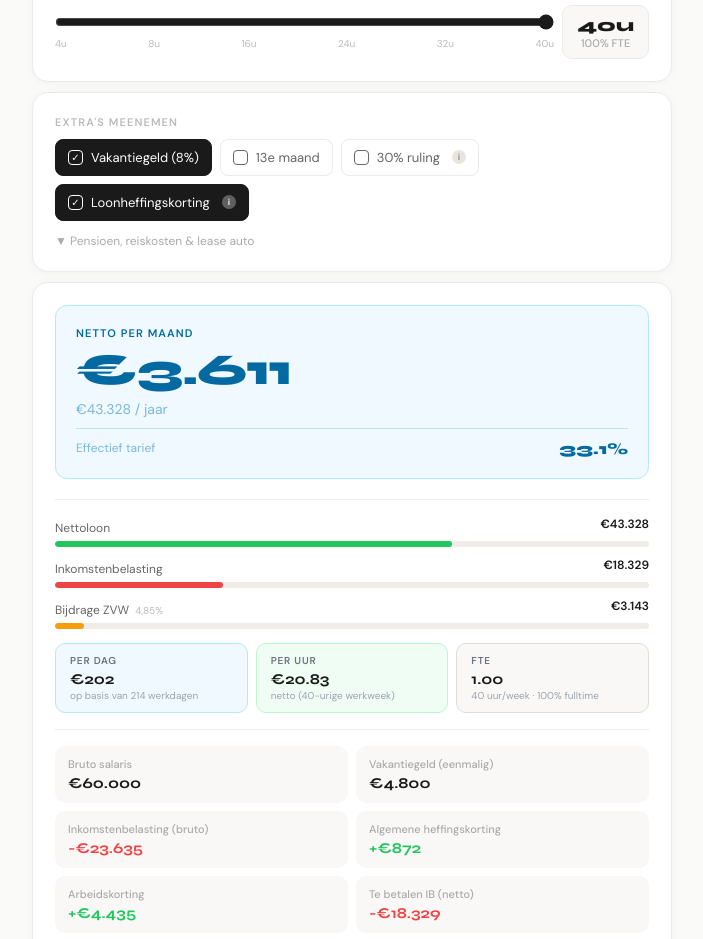
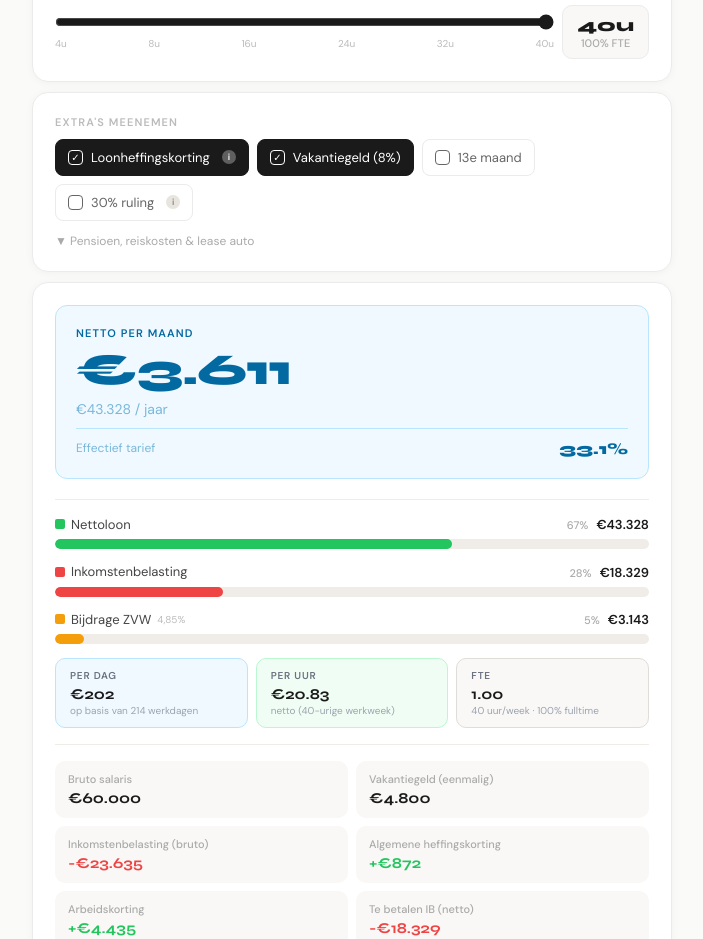
Before and after one commit to nexiotools/looncheck, a React (Vite) app: page / in a window 1280 px wide. Shown: the part 780-1719 px from the top of the page, without its empty margins (288-991 px from the left). Built offline with nearby package versions, Linux system fonts and the light colour scheme.

Commit message:
Update App.jsx

```diff
--- a/src/App.jsx
+++ b/src/App.jsx
@@ -52,7 +52,7 @@ const T = {
     holidayPay: "Vakantiegeld (8%)", thirteenth: "13e maand", ruling30: "30% ruling",
     loonheffingskorting: "Loonheffingskorting",
     loonheffingskortingInfo: "De loonheffingskorting verlaagt je belasting. Je mag dit slechts bij één werkgever tegelijk toepassen. Bij een tweede baan of uitkering zet je dit uit.",
-    ruling30Info: "30% van het brutoloon is belastingvrij als kostenvergoeding. Alleen voor expats met een geldige beschikking.",
+    ruling30Info: "30% ruling: belastingvrij percentage van het brutoloon voor expats. Fase 1 (maand 1-20): 30%, Fase 2 (maand 21-40): 20%, Fase 3 (maand 41-60): 10%. Min. brutosalaris €68.590 (of €52.139 voor <30 jaar met master). Max. €262.000.",
     advancedToggle: "Pensioen, reiskosten & lease auto",
     pensionLabel: "Pensioenpremie werknemer", pensionSuffix: "% van bruto", pensionHint: "Gemiddeld 4-8% in NL",
     travelLabel: "Reiskostenvergoeding", kmLabel: "Km enkele reis", kmHint: "Thuis → werk",
@@ -108,7 +108,7 @@ const T = {
     holidayPay: "Holiday pay (8%)", thirteenth: "13th month bonus", ruling30: "30% ruling",
     loonheffingskorting: "Tax credit (loonheffingskorting)",
     loonheffingskortingInfo: "The tax credit reduces your income tax. You may only apply this at one employer at a time. Turn it off for a second job or benefit.",
-    ruling30Info: "30% of gross salary is tax-free as expense allowance. Only for expats with a valid ruling.",
+    ruling30Info: "30% ruling: tax-free allowance for expats. Phase 1 (months 1-20): 30%, Phase 2 (months 21-40): 20%, Phase 3 (months 41-60): 10%. Min. gross salary €68,590 (or €52,139 for under-30 with Master's). Max. €262,000.",
     advancedToggle: "Pension, travel & company car",
     pensionLabel: "Employee pension contribution", pensionSuffix: "% of gross", pensionHint: "Average 4-8% in NL",
     travelLabel: "Travel allowance", kmLabel: "One-way distance", kmHint: "Home → work",
@@ -191,22 +191,44 @@ function calcTax(taxable, cfg, applyLoonheffingskorting = true) {
   };
 }
 
-function calcEmployee({ brutoJaar, year, includeVakantie, include13th, pensioenpremie, reiskostenKm, reiskostenDagen, leaseWaarde, leaseType, ruling30, hoursPerWeek = 40, applyLoonheffingskorting = true }) {
+function calcEmployee({ brutoJaar, year, includeVakantie, include13th, pensioenpremie, reiskostenKm, reiskostenDagen, leaseWaarde, leaseType, ruling30, ruling30Phase = 1, hoursPerWeek = 40, applyLoonheffingskorting = true }) {
   const cfg = TAX_CONFIG[parseInt(year)];
   const fte = hoursPerWeek / 40;
 
-  // brutoJaar is the ACTUAL salary for this FTE (already scaled)
-  // e.g. if full-time is €60k and FTE=0.5, brutoJaar should be €30k
-  const brutoTaxable = brutoJaar * (ruling30 ? 0.70 : 1.0);
+  // Holiday pay and 13th month are part of the total wage package
   const vakantiegeld = includeVakantie ? brutoJaar * 0.08 : 0;
   const dertiendeMaand = include13th ? brutoJaar / 12 : 0;
+  const totalBruto = brutoJaar + vakantiegeld + dertiendeMaand;
   const pensioenbedrag = Math.round(brutoJaar * (pensioenpremie / 100));
   const bijtelling = leaseWaarde > 0 ? Math.round(leaseWaarde * (leaseType === "elektrisch" ? cfg.lease_bijtelling_elektrisch : cfg.lease_bijtelling_overig)) : 0;
 
-  const totalBruto = brutoTaxable + vakantiegeld + dertiendeMaand;
-  const taxableIncome = Math.max(0, totalBruto - pensioenbedrag + bijtelling);
+  // 30% ruling: tapered since 2024
+  // Phase 1 (months 1-20): 30% tax-free, Phase 2 (months 21-40): 20%, Phase 3 (months 41-60): 10%
+  // Applies to total wage package incl. vakantiegeld and 13th month
+  // WNT cap: max €262,000 gross (2026)
+  // Minimum salary (taxable): €48,013 regular, €36,497 under-30 Master's
+  const WNT_CAP = 262000;
+  const RULING_MIN_TAXABLE = 48013; // 2026 regular minimum taxable salary
+  const rulingRates = [0.30, 0.20, 0.10];
+  const rulingRate = ruling30 ? rulingRates[Math.min(ruling30Phase - 1, 2)] : 0;
 
+  let taxFreeAmount = 0;
+  let brutoTaxable = totalBruto;
+
+  if (ruling30 && rulingRate > 0) {
+    const cappedBruto = Math.min(totalBruto, WNT_CAP);
+    const potentialTaxable = cappedBruto * (1 - rulingRate);
+    // Taxable must be at least MIN_TAXABLE — apply floor
+    const actualTaxable = Math.max(potentialTaxable, RULING_MIN_TAXABLE);
+    taxFreeAmount = Math.max(0, cappedBruto - actualTaxable);
+    // Income above WNT cap is fully taxable
+    brutoTaxable = actualTaxable + Math.max(0, totalBruto - WNT_CAP);
+  }
+
+  const taxableIncome = Math.max(0, brutoTaxable - pensioenbedrag + bijtelling);
   const tax = calcTax(taxableIncome, cfg, applyLoonheffingskorting);
+
+  // ZVW is always on full totalBruto (not reduced by ruling)
   const zvw = Math.round(Math.min(totalBruto, cfg.zvwMax) * cfg.zvwEmployee);
 
   const maxDays = Math.round(cfg.reiskosten_max_days * fte);
@@ -225,6 +247,8 @@ function calcEmployee({ brutoJaar, year, includeVakantie, include13th, pensioenp
     pensioenbedrag,
     bijtelling,
     reiskostenJaar,
+    taxFreeAmount: Math.round(taxFreeAmount),
+    rulingRate,
     ...tax,
     zvw,
     nettoJaar: Math.round(nettoJaar),
@@ -277,13 +301,20 @@ function fmt(n) { return "€" + Math.round(n).toLocaleString("nl-NL"); }
 function Bar({ label, value, total, color, sublabel }) {
   const pct = total > 0 ? Math.min(100, (value / total) * 100) : 0;
   return (
-    <div style={{ marginBottom: 10 }}>
-      <div style={{ display: "flex", justifyContent: "space-between", marginBottom: 4 }}>
-        <div><span style={{ fontSize: 12, color: "#666" }}>{label}</span>{sublabel && <span style={{ fontSize: 10, color: "#bbb", marginLeft: 6 }}>{sublabel}</span>}</div>
-        <span style={{ fontSize: 12, color: "#1a1a1a", fontWeight: 600 }}>{fmt(value)}</span>
+    <div style={{ marginBottom: 14 }}>
+      <div style={{ display: "flex", justifyContent: "space-between", alignItems: "baseline", marginBottom: 6 }}>
+        <div style={{ display: "flex", alignItems: "center", gap: 6 }}>
+          <div style={{ width: 10, height: 10, borderRadius: 2, background: color, flexShrink: 0 }} />
+          <span style={{ fontSize: 13, color: "#444", fontWeight: 400 }}>{label}</span>
+          {sublabel && <span style={{ fontSize: 10, color: "#bbb" }}>{sublabel}</span>}
+        </div>
+        <div style={{ display: "flex", alignItems: "baseline", gap: 8 }}>
+          <span style={{ fontSize: 11, color: "#aaa", fontWeight: 500 }}>{Math.round(pct)}%</span>
+          <span style={{ fontSize: 13, color: "#1a1a1a", fontWeight: 700 }}>{fmt(value)}</span>
+        </div>
       </div>
-      <div style={{ height: 6, background: "#f0ede8", borderRadius: 3, overflow: "hidden" }}>
-        <div style={{ height: "100%", width: `${pct}%`, background: color, borderRadius: 3, transition: "width 0.6s ease" }} />
+      <div style={{ height: 10, background: "#f0ede8", borderRadius: 5, overflow: "hidden" }}>
+        <div style={{ height: "100%", width: `${pct}%`, background: color, borderRadius: 5, transition: "width 0.6s ease" }} />
       </div>
     </div>
   );
@@ -298,15 +329,16 @@ function Toggle({ label, on, onClick, info }) {
         {label}
         {info && (
           <span
-            onClick={e => { e.stopPropagation(); setShowInfo(!showInfo); }}
+            onMouseEnter={() => setShowInfo(true)}
+            onMouseLeave={() => setShowInfo(false)}
+            onClick={e => e.stopPropagation()}
             style={{ marginLeft: 4, width: 14, height: 14, borderRadius: "50%", background: on ? "rgba(255,255,255,0.3)" : "#e8e4de", display: "inline-flex", alignItems: "center", justifyContent: "center", fontSize: 9, fontWeight: 700, cursor: "help", color: on ? "#fff" : "#888", flexShrink: 0 }}
           >i</span>
         )}
       </label>
       {showInfo && info && (
-        <div style={{ position: "absolute", top: "100%", left: 0, zIndex: 10, background: "#fff", border: "1px solid #e8e4de", borderRadius: 8, padding: "10px 12px", fontSize: 12, color: "#444", lineHeight: 1.6, maxWidth: 260, marginTop: 4, boxShadow: "0 4px 16px rgba(0,0,0,0.1)" }}>
+        <div style={{ position: "absolute", bottom: "100%", left: 0, zIndex: 100, background: "#fff", border: "1px solid #e8e4de", borderRadius: 8, padding: "10px 12px", fontSize: 12, color: "#444", lineHeight: 1.6, width: 280, marginBottom: 4, boxShadow: "0 4px 16px rgba(0,0,0,0.15)" }}>
           {info}
-          <button onClick={() => setShowInfo(false)} style={{ display: "block", marginTop: 6, background: "transparent", border: "none", color: "#aaa", fontSize: 11, cursor: "pointer", padding: 0 }}>✕ Sluiten</button>
         </div>
       )}
     </div>
@@ -374,6 +406,7 @@ export default function App() {
   const [leaseWaarde, setLeaseWaarde] = useState(0);
   const [leaseType, setLeaseType] = useState("overig");
   const [ruling30, setRuling30] = useState(false);
+  const [ruling30Phase, setRuling30Phase] = useState(1);
   const [applyLoonheffingskorting, setApplyLoonheffingskorting] = useState(true);
   const [showAdvanced, setShowAdvanced] = useState(false);
 
@@ -390,7 +423,7 @@ export default function App() {
   const cfg = TAX_CONFIG[parseInt(year)];
   const otherYear = year === "2026" ? "2025" : "2026";
 
-  const employeeParams = { year, includeVakantie, include13th, pensioenpremie, reiskostenKm, reiskostenDagen, leaseWaarde, leaseType, ruling30, hoursPerWeek, applyLoonheffingskorting };
+  const employeeParams = { year, includeVakantie, include13th, pensioenpremie, reiskostenKm, reiskostenDagen, leaseWaarde, leaseType, ruling30, ruling30Phase, hoursPerWeek, applyLoonheffingskorting };
 
   const getJaarBruto = () => {
     const val = parseFloat(bruto.replace(/\./g, "").replace(",", ".")) || 0;
@@ -418,7 +451,7 @@ export default function App() {
       if (nettoTarget <= 0) { setResult(null); return; }
       setResult(calcBrutoFromNetto({ nettoJaarTarget: nettoTarget, ...employeeParams }));
     }
-  }, [mode, direction, year, bruto, nettoInput, inputMode, hoursPerWeek, includeVakantie, include13th, pensioenpremie, reiskostenKm, reiskostenDagen, leaseWaarde, leaseType, ruling30, applyLoonheffingskorting, uurtarief, uurPerWeek]);
+  }, [mode, direction, year, bruto, nettoInput, inputMode, hoursPerWeek, includeVakantie, include13th, pensioenpremie, reiskostenKm, reiskostenDagen, leaseWaarde, leaseType, ruling30, ruling30Phase, applyLoonheffingskorting, uurtarief, uurPerWeek]);
 
   useEffect(() => {
     if (!showCompare || !result) return;
@@ -613,10 +646,32 @@ export default function App() {
           <div className="card" style={{ animationDelay: "0.15s" }}>
             <div className="field-label" style={{ marginBottom: 10 }}>{t.extras}</div>
             <div className="toggle-row">
+              <Toggle label={t.loonheffingskorting} on={applyLoonheffingskorting} onClick={() => setApplyLoonheffingskorting(!applyLoonheffingskorting)} info={t.loonheffingskortingInfo} />
               <Toggle label={t.holidayPay} on={includeVakantie} onClick={() => setIncludeVakantie(!includeVakantie)} />
               <Toggle label={t.thirteenth} on={include13th} onClick={() => setInclude13th(!include13th)} />
-              <Toggle label={t.ruling30} on={ruling30} onClick={() => setRuling30(!ruling30)} info={t.ruling30Info} />
-              <Toggle label={t.loonheffingskorting} on={applyLoonheffingskorting} onClick={() => setApplyLoonheffingskorting(!applyLoonheffingskorting)} info={t.loonheffingskortingInfo} />
+              <div>
+                <Toggle label={t.ruling30} on={ruling30} onClick={() => setRuling30(!ruling30)} info={t.ruling30Info} />
+                {ruling30 && (
+                  <div style={{ display: "flex", gap: 6, marginTop: 8, marginLeft: 2 }}>
+                    {[
+                      { phase: 1, label: lang === "nl" ? "Fase 1 · 30%" : "Phase 1 · 30%", months: lang === "nl" ? "mnd 1–20" : "mo 1–20" },
+                      { phase: 2, label: lang === "nl" ? "Fase 2 · 20%" : "Phase 2 · 20%", months: lang === "nl" ? "mnd 21–40" : "mo 21–40" },
+                      { phase: 3, label: lang === "nl" ? "Fase 3 · 10%" : "Phase 3 · 10%", months: lang === "nl" ? "mnd 41–60" : "mo 41–60" },
+                    ].map(({ phase, label, months }) => (
+                      <button key={phase} onClick={() => setRuling30Phase(phase)} style={{
+                        flex: 1, padding: "6px 4px", fontFamily: "DM Sans, sans-serif",
+                        background: ruling30Phase === phase ? "#0f0f0f" : "#f5f3f0",
+                        color: ruling30Phase === phase ? "#fff" : "#666",
+                        border: `1px solid ${ruling30Phase === phase ? "#0f0f0f" : "#e8e4de"}`,
+                        borderRadius: 8, cursor: "pointer", textAlign: "center", lineHeight: 1.4
+                      }}>
+                        <div style={{ fontSize: 12, fontWeight: 700 }}>{label}</div>
+                        <div style={{ fontSize: 10, opacity: 0.6 }}>{months}</div>
+                      </button>
+                    ))}
+                  </div>
+                )}
+              </div>
             </div>
 
             <button className="expand-btn" onClick={() => setShowAdvanced(!showAdvanced)}>
@@ -716,6 +771,14 @@ export default function App() {
                       ? `Functiesalaris bij ${(fte * 100).toFixed(0)}% FTE (${hoursPerWeek}u/week)`
                       : `Job salary at ${(fte * 100).toFixed(0)}% FTE (${hoursPerWeek}hrs/week)`}
                   </div>
+                </div>
+              )}
+              {result.taxFreeAmount > 0 && (
+                <div style={{ marginTop: 10, paddingTop: 10, borderTop: "1px solid #bae6fd", display: "flex", justifyContent: "space-between", alignItems: "center" }}>
+                  <span style={{ fontSize: 12, color: "#7ab8d9" }}>
+                    {lang === "nl" ? `30% ruling (${Math.round(result.rulingRate * 100)}% belastingvrij)` : `30% ruling (${Math.round(result.rulingRate * 100)}% tax-free)`}
+                  </span>
+                  <span style={{ fontFamily: "'Syne', sans-serif", fontSize: 14, fontWeight: 700, color: "#0369a1" }}>{fmt(result.taxFreeAmount)}</span>
                 </div>
               )}
               <div style={{ marginTop: 10, paddingTop: 10, borderTop: "1px solid #bae6fd", display: "flex", justifyContent: "space-between", alignItems: "center" }}>
```
